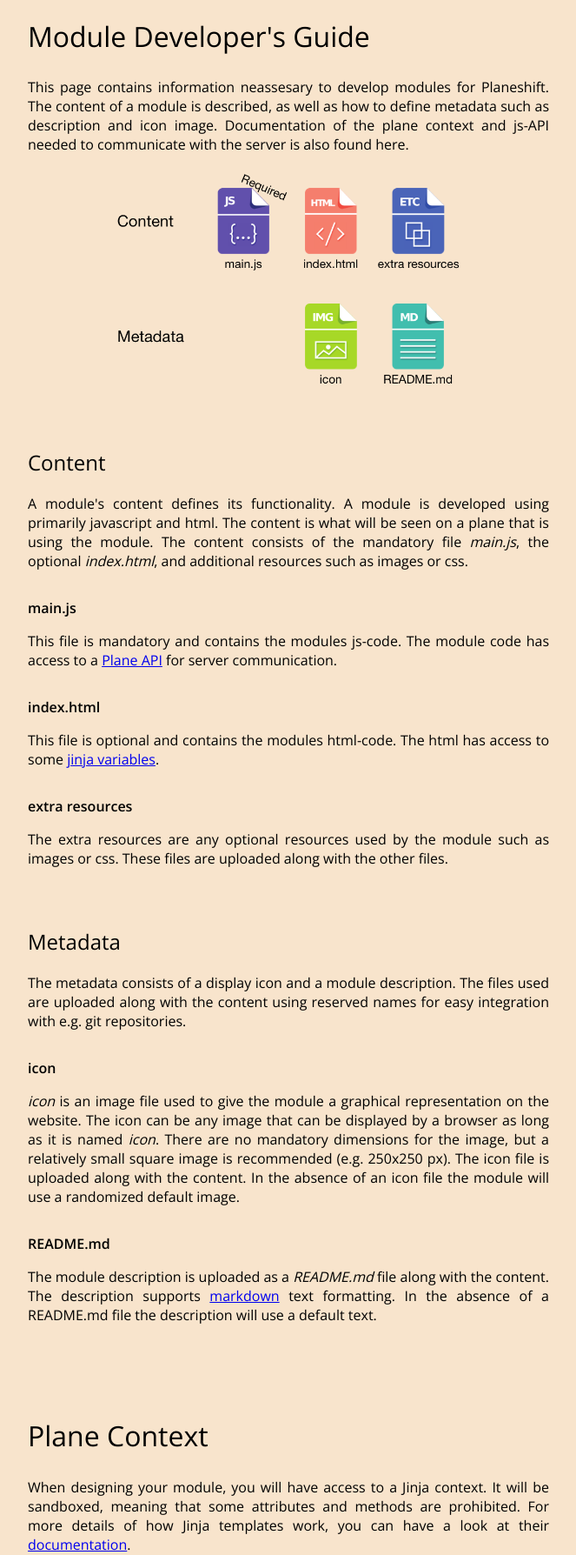
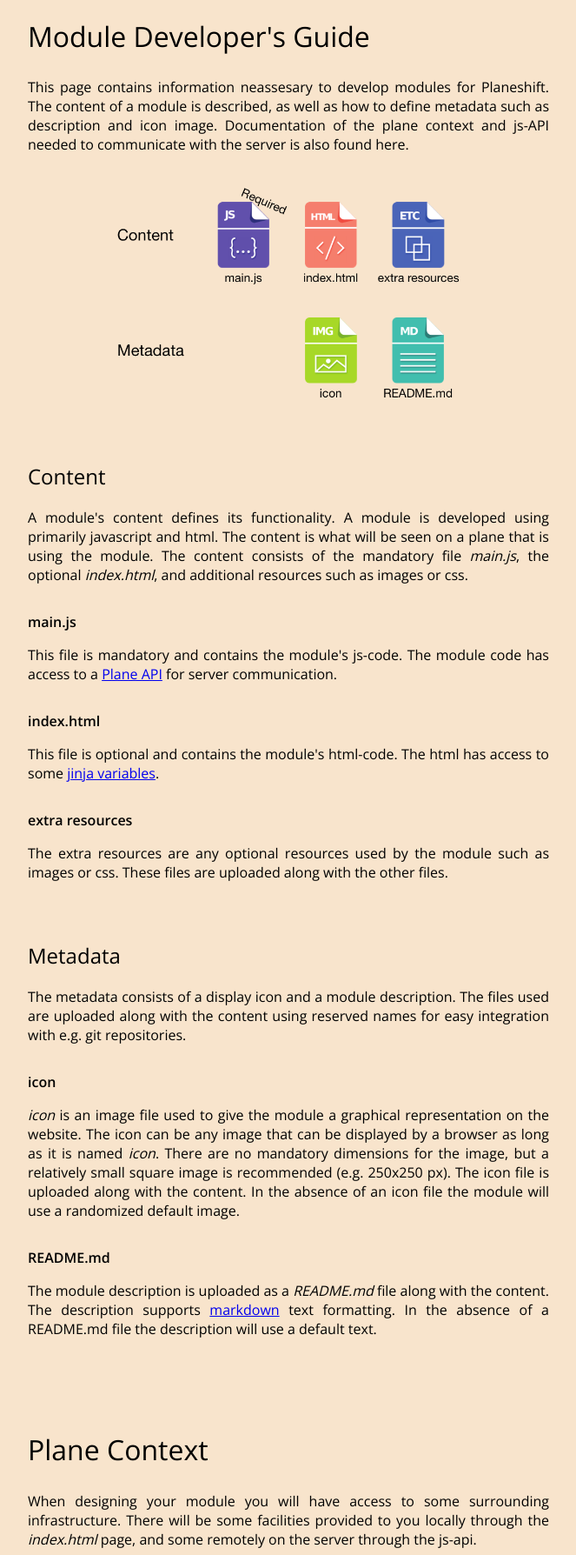
Before and after one commit to ashlaban/m7011e-planeshift, a Flask app: page /dev-guide in a window 1280 px wide. Shown: the part 151-1939 px from the top of the page at 87% size, without its empty margins (308-971 px from the left). Run offline with Flask 2, Linux system fonts and the light colour scheme; parts of the project's set-up code (start-up, migrations or seed data) failed here and were passed over; some libraries are stand-ins or nearby versions.

Commit message:
Even more work on dev-guide

```diff
--- a/app/static/css/dev-guide.css
+++ b/app/static/css/dev-guide.css
@@ -13,7 +13,7 @@ h2 { padding-top: 2em; }
 h3 { padding-top: 1em; }
 
 img {
-	padding-top: 1em;
+	padding-top: 2em;
 	width: 400px;
 }
 
--- a/app/templates/dev-guide.html
+++ b/app/templates/dev-guide.html
@@ -22,10 +22,10 @@
 	<p>A module's content defines its functionality. A module is developed using primarily javascript and html. The content is what will be seen on a plane that is using the module. The content consists of the mandatory file <i>main.js</i>, the optional <i>index.html</i>, and additional resources such as images or css.</p>
 
 	<h3>main.js</h3>
-	<p>This file is mandatory and contains the modules js-code. The module code has access to a <a href="#api">Plane API</a> for server communication.</p>
+	<p>This file is mandatory and contains the module's js-code. The module code has access to a <a href="#api">Plane API</a> for server communication.</p>
 
 	<h3>index.html</h3>
-	<p>This file is optional and contains the modules html-code. The html has access to some <a href="#context">jinja variables</a>.</p>
+	<p>This file is optional and contains the module's html-code. The html has access to some <a href="#context">jinja variables</a>.</p>
 
 	<h3>extra resources</h3>
 	<p>The extra resources are any optional resources used by the module such as images or css. These files are uploaded along with the other files.</p>
@@ -43,12 +43,12 @@
 <section>
 <h1>Plane Context</h1>
 <a name="context"></a>
-<p>When designing your module, you will have access to a Jinja context. It will be sandboxed, meaning that some attributes and methods are prohibited. For more details of how Jinja templates work, you can have a look at their <a href="http://jinja.pocoo.org/docs/2.9/">documentation</a>.
+<p>When designing your module you will have access to some surrounding infrastructure. There will be some facilities provided to you locally through the <i>index.html</i> page, and some remotely on the server through the js-api.
 </p>
 
 <h3>Local Context</h3>
 <p>
-	The context provided each plane in their <i>index.html</i> consists of jinja variables that can be used for static display, a js-api for communicating with the server and <a href="https://jquery.com">jQuery-3.1.1</a>.
+	The context provided each plane in their <i>index.html</i> consists of jinja variables that can be used for static display, a js-api for communicating with the server and <a href="https://jquery.com">jQuery-3.1.1</a>. The Jinja context will be sandboxed, meaning that some attributes and methods are prohibited. For more details of how Jinja templates work, you can have a look at their <a href="http://jinja.pocoo.org/docs/2.9/">documentation</a>.
 </p>
 <dl>
 	<dt>current_user</dt>
@@ -67,9 +67,13 @@
 </pre>
 
 <h3>Remote Contex</h3>
-<p>Each plane is additionally provided a storage area on the server called the plane storage. This storage can be interacted with through the js-api.</p>
+<p>Each plane is additionally provided a storage area on the server called the plane storage. This storage can be interacted with through the js-api. It can be used to store information that is public to all players connected to the plane, and also have methods for providing per-user storage. The storage is persistent across user logins and will be deleted when the plane is deleted.</p>
+</section>
 
-</section>
+
+
+
+
 
 <section>
 	<h1>Plane API</h1>
@@ -119,12 +123,16 @@ get_data('player2', success);
 get_data({player2: {points: true}}, success);
 </pre>
 
+
+
+
+
 <a name="get_plane_name"></a>
-	<h2>get_plane_name()</h2>
+<h2>get_plane_name()</h2>
 
-	<a name="get_plane_name"></a>
-	<p>Returns the name of the current plane as a string.</p>
-	<pre class="prettyprint linenums">
+<a name="get_plane_name"></a>
+<p>Returns the name of the current plane as a string.</p>
+<pre class="prettyprint linenums">
 var plane_name = get_plane_name();
 
 // Prints "test-plane" when run in a plane created with this
@@ -171,7 +179,7 @@ for (user : users) {
 
 <p>The function <i>set_data</i> is used to store data in the plane storage.</p>
 
-<p>The parameter key is a string or json object specifying the path to the object to retrieve. The parameters success nad error are callbacks for handling a successful and failed call repectively. The success callback should take as argument the returned data, the error callback should take the request as argument.</p>
+<p>The parameter key is a string or json object specifying the path to the object to retrieve. The parameters success nad error are callbacks for handling a successful and failed call respectively. The success callback should take as argument the returned data, the error callback should take the request as argument.</p>
 
 <h3>Example</h3>
 <p>Inserting a new entry in the store is possible. The object as a whole will be added and can later be retrieved, in whole or in part, by <i>get_data</i>.</p>
@@ -205,7 +213,7 @@ var data = {John: {inventory: {bow  : {value: 250 }}}};
 set_data(data);
 </pre>
 
-<p>The callbacks use different parameters. The both the success and error callbacks will be provided a status object containing a </p>
+<p>The callbacks use different parameters. The success callback will be provided the retrieved data while the error callback will be provided a status message.</p>
 
 <pre class="prettyprint linenums">
 var success = function (status) {console.log(status);}
@@ -224,7 +232,7 @@ set_data(data, success, error)
 
 <p>The function <i>get_data</i> is used to retrieve data from the plane storage.</p>
 
-<p>The parameter key is a string or json object specifying the path to the object to retrieve. The parameters success nad error are callbacks for handling a successful and failed call repectively. The success callback should take as argument the returned data, the error callback should take the request as argument.</p>
+<p>The parameter key is a string or json object specifying the path to the object to retrieve. The parameters success and error are callbacks for handling a successful and failed call respectively. The success callback should take as argument the returned data, the error callback should take the request as argument.</p>
 
 <h3>Example</h3>
 <p>When retrieving data from the server one can retrieve data in a number of ways, there are two different syntaxes that are acceptable. The first is to use a json object to specify the path to the object you want fetched. The second is to specify a key as a string. Note that this second syntax cannot access nested elements. Also note that to access all data in the store as a single json object use the path <i>true</i>.</p>
@@ -303,7 +311,7 @@ var data = {inventory: {sword  : {value: 250 }}};
 set_user_data(data);
 </pre>
 
-<p>The callbacks use different parameters. The both the success and error callbacks will be provided a status object containing a </p>
+<p>Both the success and error callbacks will be provided a status object containing a status code and a message describing the success or failure reason.</p>
 
 <pre class="prettyprint linenums">
 var success = function (status) {console.log(status);}
```
